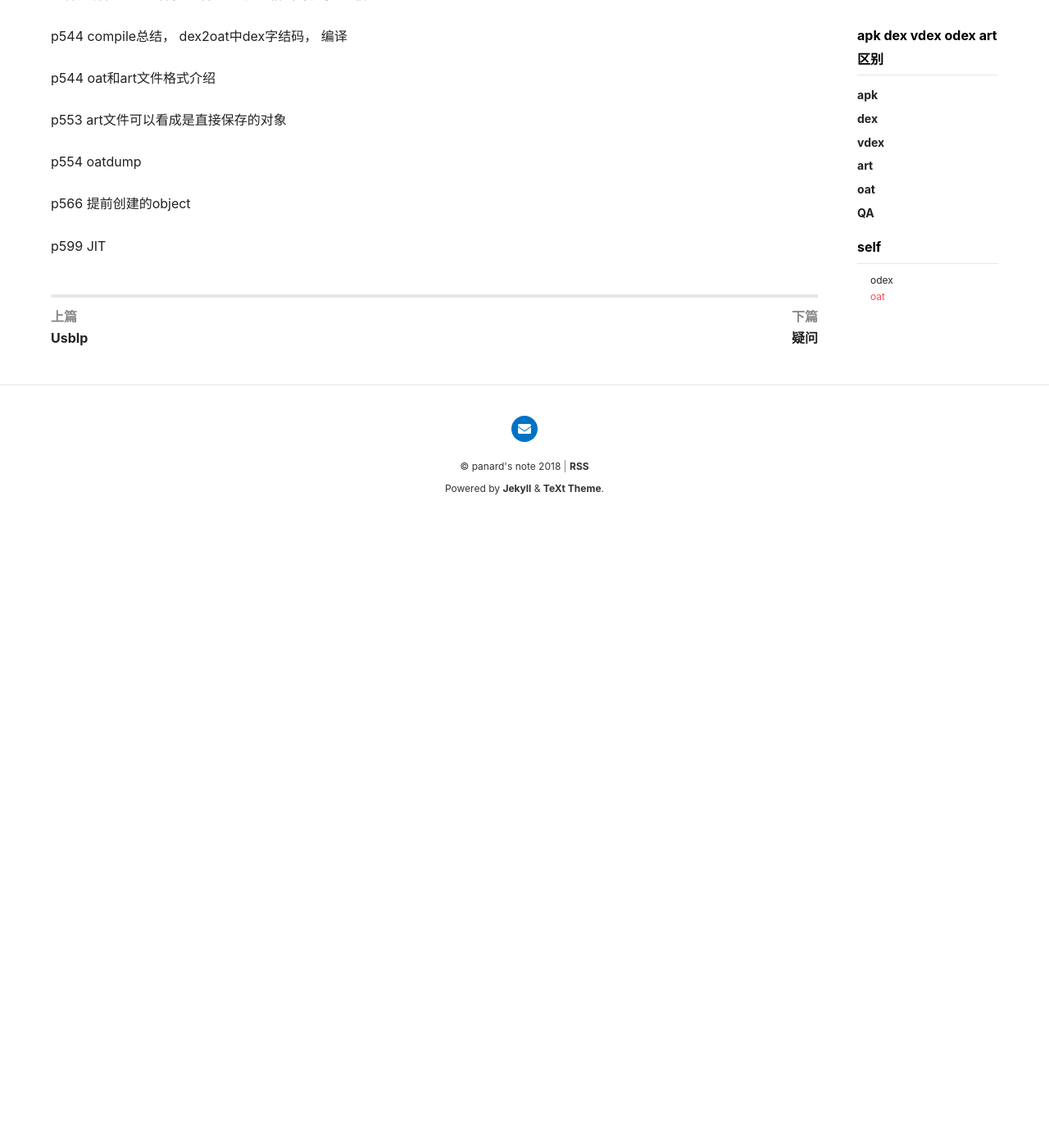
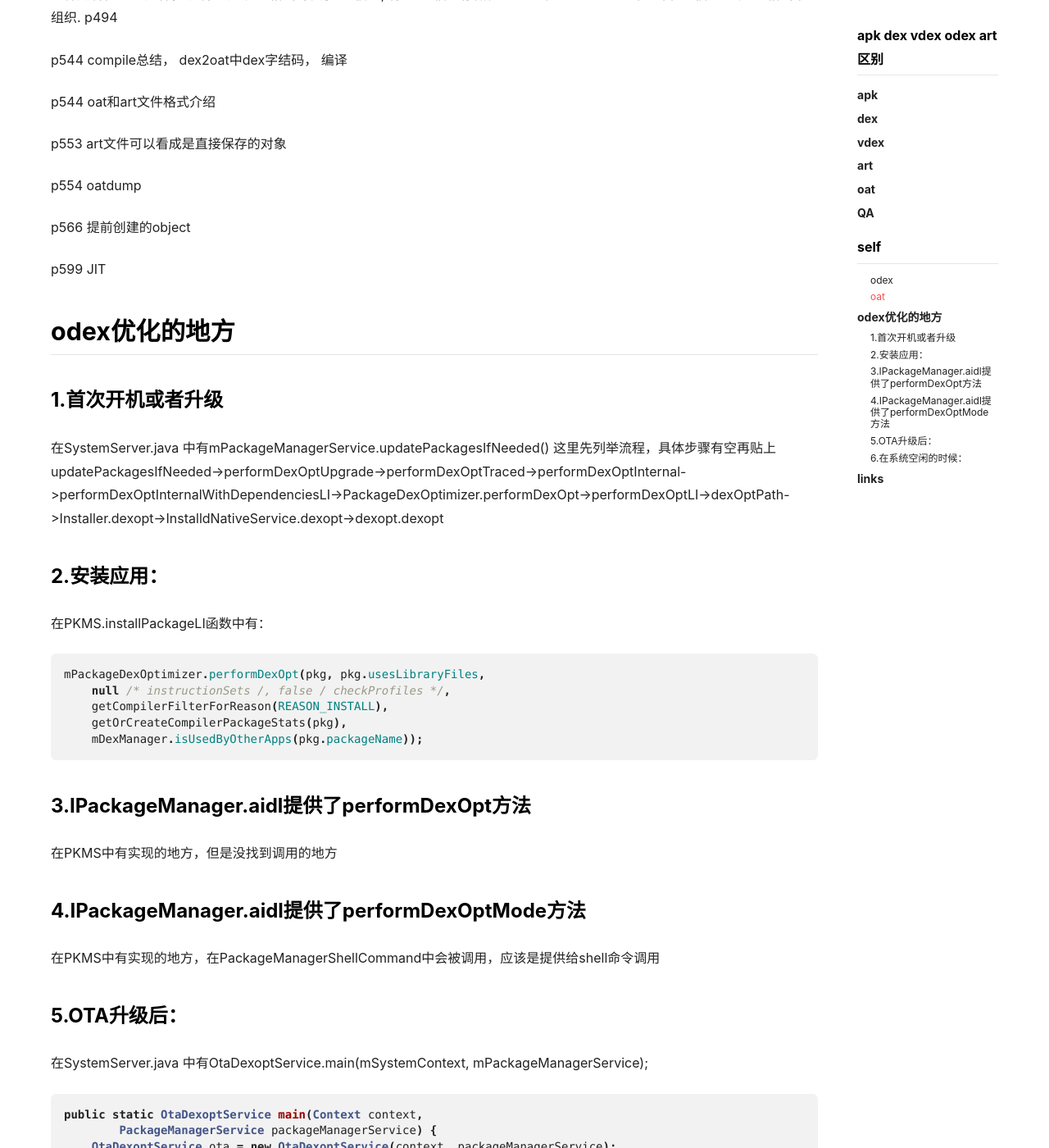
Before and after one commit to panard313/panard313.github.io, a Jekyll site: the page built from _posts/2019-05-28-dex-odex-vdex.md, in a window 1280 px wide and 1400 px high, scrolled down 3208 px. Shown: the whole window at 82% size. Built offline with Jekyll 4.4.1, drawn with Linux system fonts in a browser that asks for light colours; nearby versions of some CDN libraries; before the commit the page ends 3838 px from its top, so only the background shows below that; some of the changed text lies outside the part shown.

Commit message:
add content

````diff
--- a/_posts/2019-05-28-dex-odex-vdex.md
+++ b/_posts/2019-05-28-dex-odex-vdex.md
@@ -108,7 +108,7 @@ dex2oat 生成，由 --multi-image选项控制 p451
 
 ### oat
 
-一种定制化的elf文件， 实际上是以elf格式封装了oat信息
+一种定制化的elf文件， 实际上是以elf格式封装了oat信息, 将oat的信息存储在.rodata和.text section中。 而oat信息又以oat格式来组织. p494
 
 p544 compile总结， dex2oat中dex字结码， 编译
 
@@ -121,3 +121,96 @@ p554 oatdump
 p566 提前创建的object
 
 p599 JIT
+
+
+
+## odex优化的地方
+
+### 1.首次开机或者升级
+
+在SystemServer.java 中有mPackageManagerService.updatePackagesIfNeeded()
+这里先列举流程，具体步骤有空再贴上
+updatePackagesIfNeeded->performDexOptUpgrade->performDexOptTraced->performDexOptInternal->performDexOptInternalWithDependenciesLI->PackageDexOptimizer.performDexOpt->performDexOptLI->dexOptPath->Installer.dexopt->InstalldNativeService.dexopt->dexopt.dexopt
+
+### 2.安装应用：
+
+在PKMS.installPackageLI函数中有：
+```java
+mPackageDexOptimizer.performDexOpt(pkg, pkg.usesLibraryFiles,
+    null /* instructionSets /, false / checkProfiles */,
+    getCompilerFilterForReason(REASON_INSTALL),
+    getOrCreateCompilerPackageStats(pkg),
+    mDexManager.isUsedByOtherApps(pkg.packageName));
+```
+
+### 3.IPackageManager.aidl提供了performDexOpt方法
+
+在PKMS中有实现的地方，但是没找到调用的地方
+
+### 4.IPackageManager.aidl提供了performDexOptMode方法
+
+在PKMS中有实现的地方，在PackageManagerShellCommand中会被调用，应该是提供给shell命令调用
+
+### 5.OTA升级后：
+
+在SystemServer.java 中有OtaDexoptService.main(mSystemContext, mPackageManagerService);
+```java
+public static OtaDexoptService main(Context context,
+        PackageManagerService packageManagerService) {
+    OtaDexoptService ota = new OtaDexoptService(context, packageManagerService);
+    ServiceManager.addService("otadexopt", ota);
+
+    // Now it's time to check whether we need to move any A/B artifacts.
+    ota.moveAbArtifacts(packageManagerService.mInstaller);
+
+    return ota;
+}
+
+private void moveAbArtifacts(Installer installer) {
+    if (mDexoptCommands != null) {
+        throw new IllegalStateException("Should not be ota-dexopting when trying to move.");
+    }
+    //如果不是升级上来的，就return掉
+    if (!mPackageManagerService.isUpgrade()) {
+        Slog.d(TAG, "No upgrade, skipping A/B artifacts check.");
+        return;
+    }
+
+        installer.moveAb(path, dexCodeInstructionSet, oatDir);
+}
+```
+
+moveAbArtifacts函数的逻辑：
+- 1.判断是否升级
+- 2.判断扫描过的package是否有code，没有则跳过
+- 3.判断package的code路径是否为空，为空则跳过
+- 4.如果package的code在system或者vendor目录下，跳过
+- 5.满足上述条件，调用Installer.java中的moveAb方法
+
+最终是调用dexopt.cpp的move_ab方法
+
+OtaDexoptService也提供给shell命令一些方法来调用
+
+### 6.在系统空闲的时候：
+
+是通过BackgroundDexOptService来实现的，BackgroundDexOptService继承了JobService
+
+这里启动了两个任务
+
+- 1.开机的时候执行odex优化 JOB_POST_BOOT_UPDATE
+
+执行条件：开机一分钟内
+
+- 2.在系统休眠的时候执行优化 JOB_IDLE_OPTIMIZE
+
+执行条件：设备处于空闲，插入充电器，且每隔一分钟或者一天就检查一次（根据debug开关控制）
+
+
+
+## links
+
+[https://blog.csdn.net/jsqfengbao/article/details/52103439](https://blog.csdn.net/jsqfengbao/article/details/52103439)
+
+[https://blog.csdn.net/long375577908/article/details/78190422](https://blog.csdn.net/long375577908/article/details/78190422)
+
+[https://blog.csdn.net/lilian0118/article/details/25965171](https://blog.csdn.net/lilian0118/article/details/25965171)
````
